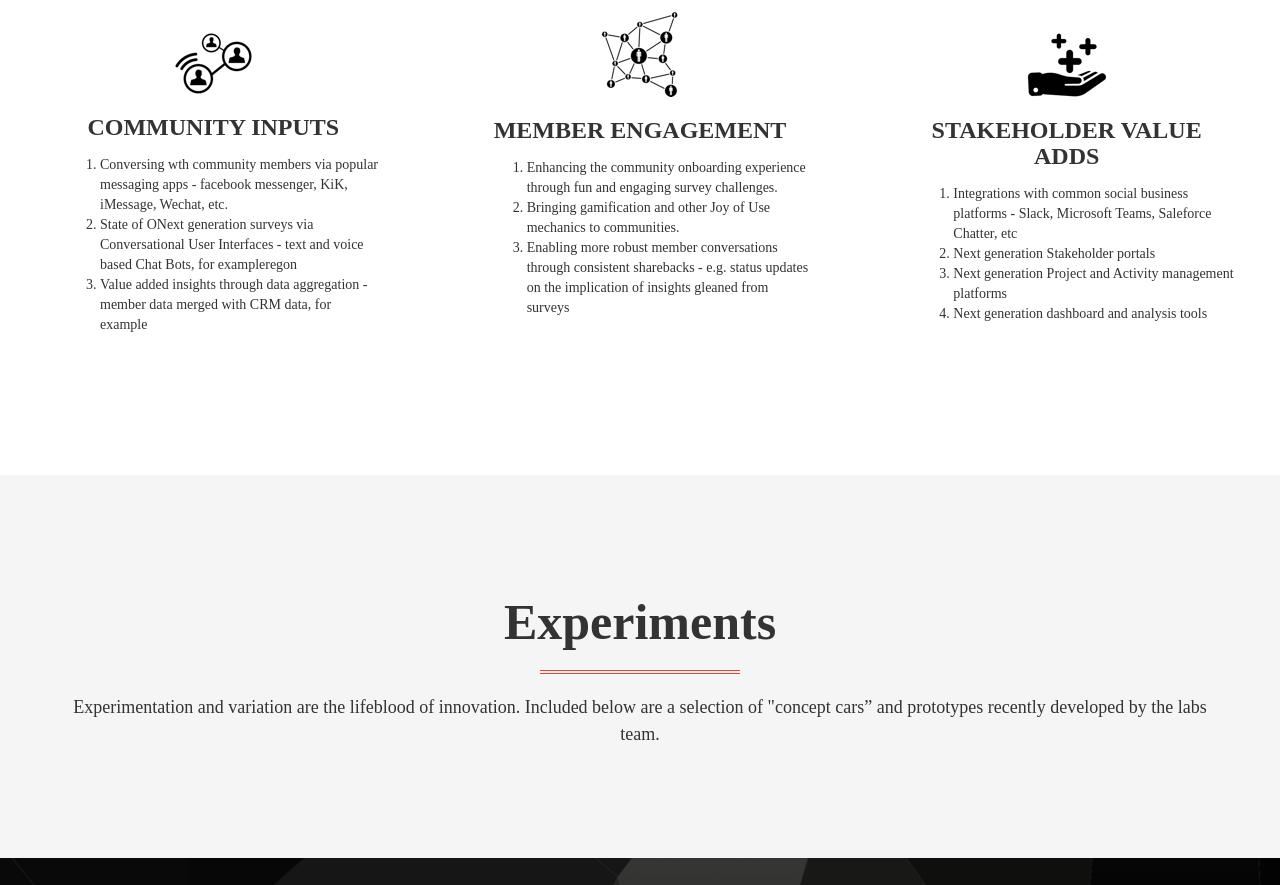
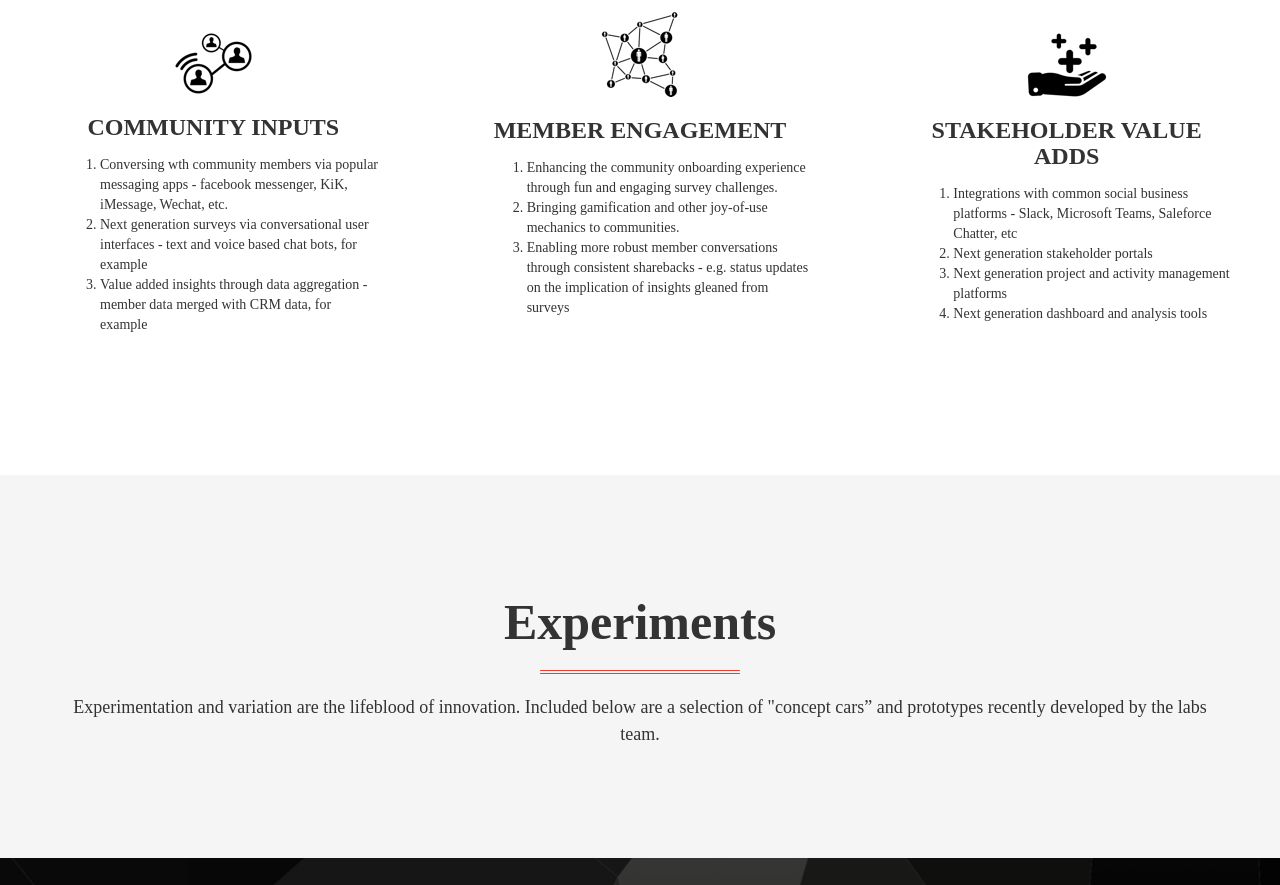
Before and after one commit to codyguha/vclabs-web, a website: page index.html in a window 1280 px wide. Shown: the part 2197-3082 px from the top of the page. Drawn offline with Linux system fonts and the light colour scheme; a script that the page names is missing; a web font is replaced by a local one.

Commit message:
job page edits

```diff
--- a/index.html
+++ b/index.html
@@ -179,7 +179,7 @@
                             <div class="media-body">
                                 <ol>
                                     <li>Conversing wth community members via popular messaging apps - facebook messenger, KiK, iMessage, Wechat, etc.</li>
-                                    <li>State of ONext generation surveys via Conversational User Interfaces - text and voice based Chat Bots, for exampleregon</li>
+                                    <li>Next generation surveys via conversational user interfaces - text and voice based chat bots, for example</li>
                                     <li>Value added insights through data aggregation -  member data merged with CRM data, for example</li>
                                 </ol>
                             </div>
@@ -194,7 +194,7 @@
                             <div class="media-body">
                                 <ol>
                                     <li>Enhancing the community onboarding experience through fun and engaging survey challenges.</li>
-                                    <li>Bringing gamification and other Joy of Use mechanics to communities.</li>
+                                    <li>Bringing gamification and other joy-of-use mechanics to communities.</li>
                                     <li>Enabling more robust member conversations through consistent sharebacks - e.g. status updates on the implication of insights gleaned from surveys</li>
                                 </ol>
                             </div>
@@ -209,8 +209,8 @@
                             <div class="media-body">
                                 <ol>
                                     <li>Integrations with common social business platforms - Slack, Microsoft Teams, Saleforce Chatter, etc</li>
-                                    <li>Next generation Stakeholder portals</li>
-                                    <li>Next generation Project and Activity management platforms</li>
+                                    <li>Next generation stakeholder portals</li>
+                                    <li>Next generation project and activity management platforms</li>
                                     <li>Next generation dashboard and analysis tools</li>
                                 </ol>
                             </div>
```
